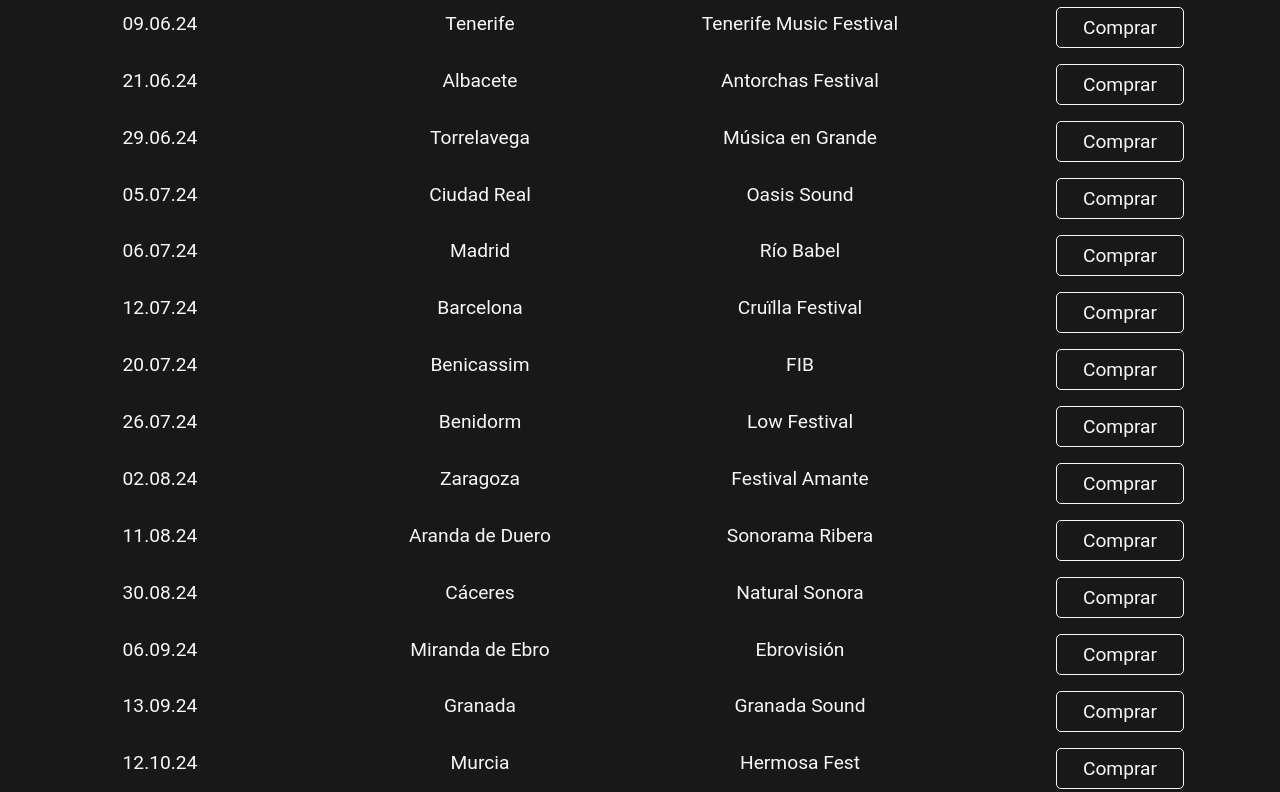
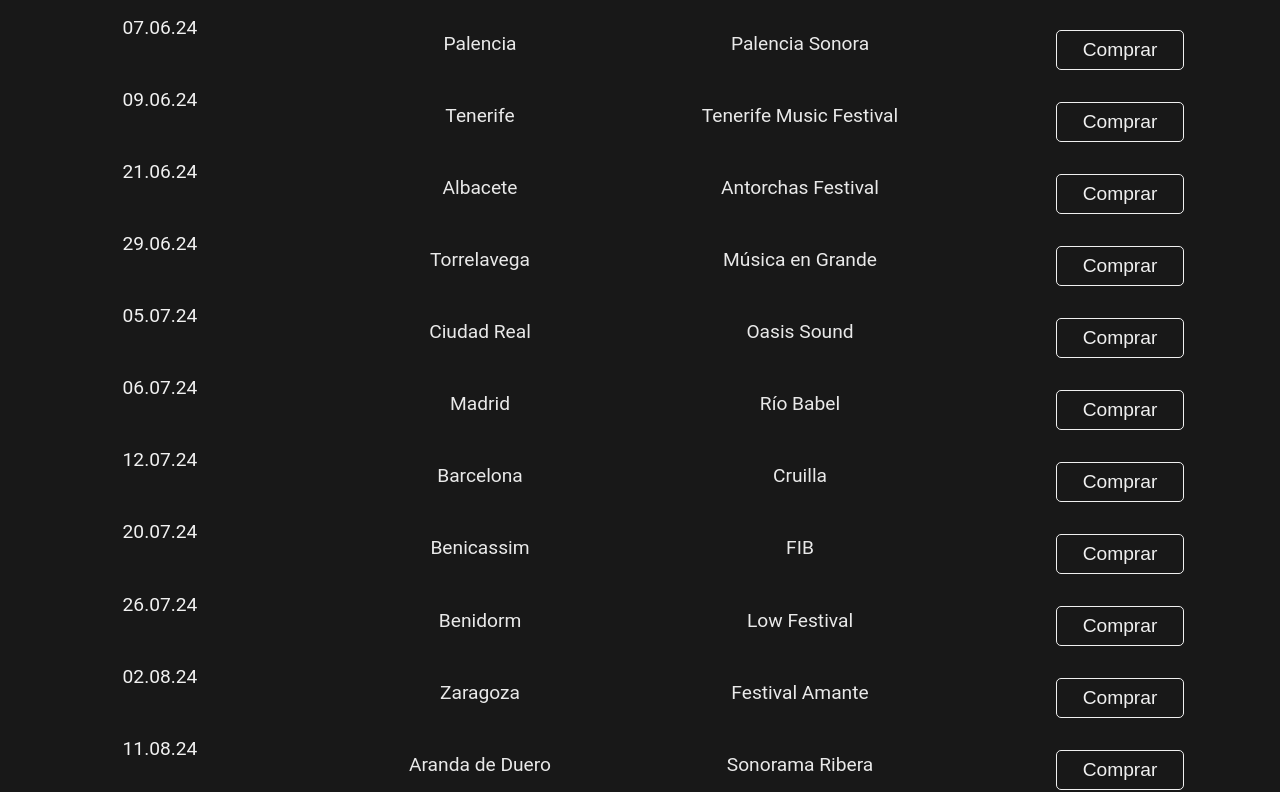
Before and after one commit to criSiles/delaporte, a Vue app: page / in a window 1280 px wide. Shown: the part 2636-3428 px from the top of the page. Built offline with nearby package versions, Linux system fonts and the light colour scheme.

Commit message:
chore: Update DelaporteTour.vue to refactor it and add concertsDb.json

```diff
--- /dev/null
+++ b/public/data/concertsDb.json
@@ -0,0 +1,164 @@
+{
+  "concerts": [
+    {
+      "id": 1,
+      "city": "Bilbao",
+      "venue": "Zeidfest Gaztea",
+      "date": "13.04.24",
+      "past": true,
+      "tickets-link": "https://zeidfestgaztea.eus/"
+    },
+    {
+      "id": 2,
+      "city": "Murcia",
+      "venue": "Warm Up Festival",
+      "date": "03.05.24",
+      "past": true,
+      "tickets-link": "https://warmupfestival.es/"
+    },
+    {
+      "id": 3,
+      "city": "Sevilla",
+      "venue": "Interestelar",
+      "date": "17.05.24",
+      "past": true,
+      "tickets-link": "https://www.interestelarsevilla.com/"
+    },
+    {
+      "id": 4,
+      "city": "Málaga",
+      "venue": "Oh, See! Festival",
+      "date": "24.05.24",
+      "past": true,
+      "tickets-link": ""
+    },
+    {
+      "id": 5,
+      "city": "Palencia",
+      "venue": "Palencia Sonora",
+      "date": "07.06.24",
+      "past": true,
+      "tickets-link": "https://ohseemalaga.com/"
+    },
+    {
+      "id": 6,
+      "city": "Tenerife",
+      "venue": "Tenerife Music Festival",
+      "date": "09.06.24",
+      "past": true,
+      "tickets-link": "Tenerife Music Festival"
+    },
+    {
+      "id": 7,
+      "city": "Albacete",
+      "venue": "Antorchas Festival",
+      "date": "21.06.24",
+      "past": true,
+      "tickets-link": "https://antorchasfestival.com/#entradas"
+    },
+    {
+      "id": 8,
+      "city": "Torrelavega",
+      "venue": "Música en Grande",
+      "date": "29.06.24",
+      "past": false,
+      "tickets-link": "https://musicaengrande.es/entradas-de-dia/sabado-29"
+    },
+    {
+      "id": 9,
+      "city": "Ciudad Real",
+      "venue": "Oasis Sound",
+      "date": "05.07.24",
+      "past": false,
+      "tickets-link": "https://fanmusicfest.com/content/oasis-sound-festival-2024"
+    },
+    {
+      "id": 10,
+      "city": "Madrid",
+      "venue": "Río Babel",
+      "date": "06.07.24",
+      "past": false,
+      "tickets-link": "https://festivalriobabel.com/rio-babel-home/"
+    },
+    {
+      "id": 11,
+      "city": "Barcelona",
+      "venue": "Cruilla",
+      "date": "12.07.24",
+      "past": false,
+      "tickets-link": "https://www.cruillabarcelona.com/es/artists/delaporte/?utm_source=webartista&utm_medium=publino&utm_term=fanartista&utm_content=delaporte&utm_campaign=ce24artistes"
+    },
+    {
+      "id": 12,
+      "city": "Benicassim",
+      "venue": "FIB",
+      "date": "20.07.24",
+      "past": false,
+      "tickets-link": "https://fiberfib.com/abonos/"
+    },
+    {
+      "id": 13,
+      "city": "Benidorm",
+      "venue": "Low Festival",
+      "date": "26.07.24",
+      "past": false,
+      "tickets-link": "https://lowfestival.es/abonos/"
+    },
+    {
+      "id": 14,
+      "city": "Zaragoza",
+      "venue": "Festival Amante",
+      "date": "02.08.24",
+      "past": false,
+      "tickets-link": "https://festivalamante.org/"
+    },
+    {
+      "id": 15,
+      "city": "Aranda de Duero",
+      "venue": "Sonorama Ribera",
+      "date": "11.08.24",
+      "past": false,
+      "tickets-link": "https://www.sonoramaribera.com/entradas/"
+    },
+    {
+      "id": 16,
+      "city": "Cáceres",
+      "venue": "Natural Sonora",
+      "date": "30.08.24",
+      "past": false,
+      "tickets-link": "https://www.giglon.com/todos?idEvent=abono-festival-navalsonora-2024"
+    },
+    {
+      "id": 17,
+      "city": "Miranda de Ebro",
+      "venue": "Ebrovisión",
+      "date": "06.09.24",
+      "past": false,
+      "tickets-link": "https://ebrovision.com/"
+    },
+    {
+      "id": 18,
+      "city": "Granada",
+      "venue": "Granada Sound",
+      "date": "13.09.24",
+      "past": false,
+      "tickets-link": "https://granadasound.com/"
+    },
+    {
+      "id": 19,
+      "city": "Lanzarote",
+      "venue": "Arrecife en Vivo",
+      "date": "11.10.24",
+      "past": false,
+      "tickets-link": "https://www.arrecifeenvivo.com/"
+    },
+    {
+      "id": 20,
+      "city": "Murcia",
+      "venue": "Hermosa Fest",
+      "date": "12.10.24",
+      "past": false,
+      "tickets-link": "https://www.hermosafest.com/"
+    }
+  ]
+}
--- a/src/components/delaporte/DelaporteFooter.vue
+++ b/src/components/delaporte/DelaporteFooter.vue
@@ -1,6 +1,6 @@
 <template>
   <footer id="footer">
-    <div>©2024 DELAPORTE.</div>
+    <div>©2024 DELAPORTE</div>
   </footer>
 </template>
 
--- a/src/components/delaporte/DelaporteTour.vue
+++ b/src/components/delaporte/DelaporteTour.vue
@@ -3,136 +3,64 @@
     <router-link class="nav-links" :to="{ path: '/', hash: '#tour' }">
       <h1 class="title">Tour</h1>
     </router-link>
-    <!-- TODO: Make a v-for and fetch the data of a json DB -->
     <div class="concerts-container">
-      <div class="dates-container">
+      <div class="dates">
         <h1 class="subtitle">Fechas</h1>
-        <div class="concerts-list">13.04.24</div>
-        <div class="concerts-list">03.05.24</div>
-        <div class="concerts-list">17.05.24</div>
-        <div class="concerts-list">24.05.24</div>
-        <div class="concerts-list">07.06.24</div>
-        <div class="concerts-list">09.06.24</div>
-        <div class="concerts-list">21.06.24</div>
-        <div class="concerts-list">29.06.24</div>
-        <div class="concerts-list">05.07.24</div>
-        <div class="concerts-list">06.07.24</div>
-        <div class="concerts-list">12.07.24</div>
-        <div class="concerts-list">20.07.24</div>
-        <div class="concerts-list">26.07.24</div>
-        <div class="concerts-list">02.08.24</div>
-        <div class="concerts-list">11.08.24</div>
-        <div class="concerts-list">30.08.24</div>
-        <div class="concerts-list">06.09.24</div>
-        <div class="concerts-list">13.09.24</div>
-        <div class="concerts-list">12.10.24</div>
+        <div v-for="concert in concertsData.concerts" :key="concert.id" class="concerts-list">
+          <div>{{ concert.date }}</div>
+        </div>
       </div>
-
-      <div class="cities-container">
+      <div class="cities">
         <h1 class="subtitle">Ciudades</h1>
-        <div class="concerts-list">Bilbao</div>
-        <div class="concerts-list">Murcia</div>
-        <div class="concerts-list">Sevilla</div>
-        <div class="concerts-list">Málaga</div>
-        <div class="concerts-list">Palencia</div>
-        <div class="concerts-list">Tenerife</div>
-        <div class="concerts-list">Albacete</div>
-        <div class="concerts-list">Torrelavega</div>
-        <div class="concerts-list">Ciudad Real</div>
-        <div class="concerts-list">Madrid</div>
-        <div class="concerts-list">Barcelona</div>
-        <div class="concerts-list">Benicassim</div>
-        <div class="concerts-list">Benidorm</div>
-        <div class="concerts-list">Zaragoza</div>
-        <div class="concerts-list">Aranda de Duero</div>
-        <div class="concerts-list">Cáceres</div>
-        <div class="concerts-list">Miranda de Ebro</div>
-        <div class="concerts-list">Granada</div>
-        <div class="concerts-list">Murcia</div>
+        <div v-for="concert in concertsData.concerts" :key="concert.id" class="concerts-list">
+          <div class="cities">{{ concert.city }}</div>
+        </div>
       </div>
-      <div class="venues-container">
+      <div class="venues">
         <h1 class="subtitle">Lugar</h1>
-        <div class="concerts-list">Zeidfest Gaztea</div>
-        <div class="concerts-list">Warm Up Festival</div>
-        <div class="concerts-list">Interestelar</div>
-        <div class="concerts-list">Oh, See! Festival</div>
-        <div class="concerts-list">Palencia Sonora</div>
-        <div class="concerts-list">Tenerife Music Festival</div>
-        <div class="concerts-list">Antorchas Festival</div>
-        <div class="concerts-list">Música en Grande</div>
-        <div class="concerts-list">Oasis Sound</div>
-        <div class="concerts-list">Río Babel</div>
-        <div class="concerts-list">Cruïlla Festival</div>
-        <div class="concerts-list">FIB</div>
-        <div class="concerts-list">Low Festival</div>
-        <div class="concerts-list">Festival Amante</div>
-        <div class="concerts-list">Sonorama Ribera</div>
-        <div class="concerts-list">Natural Sonora</div>
-        <div class="concerts-list">Ebrovisión</div>
-        <div class="concerts-list">Granada Sound</div>
-        <div class="concerts-list">Hermosa Fest</div>
+        <div v-for="concert in concertsData.concerts" :key="concert.id" class="concerts-list">
+          <div class="venues">{{ concert.venue }}</div>
+        </div>
       </div>
       <div class="tickets-container">
         <h1 class="subtitle">Entradas</h1>
-        <div v-for="(show, index) in showMessages" :key="index">
-          <button class="concerts-list btn unable-btn" @click="toggleMessage(index)">
-            Comprar
-          </button>
-          <div v-if="show" class="message">Concierto pasado</div>
+        <div v-for="concert in concertsData.concerts" :key="concert.id" class="concerts-list">
+          <a :href="getTicketLink(concert)">
+            <button v-if="!concert.past" :class="{ 'able-btn': true, 'tickets-btn': true }">
+              Comprar
+            </button>
+            <button
+              v-else
+              :class="{ 'unable-btn': isButtonDisabled, 'tickets-btn': true }"
+              @click.prevent="handleButtonClick"
+            >
+              Comprar
+            </button>
+            <div v-if="showMessage" class="message">Concierto pasado</div>
+          </a>
         </div>
-        <a href="https://antorchasfestival.com/#entradas">
-          <button class="concerts-list btn able-btn">Comprar</button>
-        </a>
-        <a href="https://musicaengrande.es/entradas-de-dia/sabado-29">
-          <button class="concerts-list btn able-btn">Comprar</button>
-        </a>
-        <a href="https://fanmusicfest.com/content/oasis-sound-festival-2024">
-          <button class="concerts-list btn able-btn">Comprar</button>
-        </a>
-        <a href="https://festivalriobabel.com/rio-babel-home/">
-          <button class="concerts-list btn able-btn">Comprar</button>
-        </a>
-        <a
-          href="https://www.cruillabarcelona.com/es/artists/delaporte/?utm_source=webartista&utm_medium=publino&utm_term=fanartista&utm_content=delaporte&utm_campaign=ce24artistes"
-        >
-          <button class="concerts-list btn able-btn">Comprar</button>
-        </a>
-        <a href="https://fiberfib.com/abonos/">
-          <button class="concerts-list btn able-btn">Comprar</button>
-        </a>
-        <a href="https://lowfestival.es/abonos/">
-          <button class="concerts-list btn able-btn">Comprar</button>
-        </a>
-        <a href="https://festivalamante.org/">
-          <button class="concerts-list btn able-btn">Comprar</button>
-        </a>
-        <a href="https://www.sonoramaribera.com/entradas/">
-          <button class="concerts-list btn able-btn">Comprar</button>
-        </a>
-        <a href="https://www.giglon.com/todos?idEvent=abono-festival-navalsonora-2024">
-          <button class="concerts-list btn able-btn">Comprar</button>
-        </a>
-        <a href="https://ebrovision.com/">
-          <button class="concerts-list btn able-btn">Comprar</button>
-        </a>
-        <a href="https://granadasound.com/">
-          <button class="concerts-list btn able-btn">Comprar</button>
-        </a>
-        <a href="https://www.hermosafest.com/">
-          <button class="concerts-list btn able-btn">Comprar</button>
-        </a>
       </div>
     </div>
   </section>
 </template>
+
 <script setup>
-import { ref } from 'vue'
+import { ref, onMounted } from 'vue'
 
-const showMessages = ref([false, false, false, false, false, false])
+const concertsData = ref({ concerts: [] })
+const showMessages = ref([])
+const isButtonDisabled = ref(true)
 
-const toggleMessage = (index) => {
-  showMessages.value[index] = !showMessages.value[index]
+const getTicketLink = (concert) => {
+  return concert['tickets-link']
 }
+
+onMounted(async () => {
+  const response = await fetch('/data/concertsDb.json')
+  const data = await response.json()
+  concertsData.value = data
+  showMessages.value = data.concerts.map(() => false)
+})
 </script>
 
 <style>
@@ -153,14 +81,19 @@ const toggleMessage = (index) => {
   padding-top: 1rem;
 }
 
-.dates-container,
-.cities-container,
-.venues-container {
+.dates,
+.cities,
+.venues {
   display: flex;
   flex-direction: column;
   align-items: center;
   list-style: none;
   flex: 1 1 17%;
+  margin-top: 1rem;
+  color: var(--text-primary);
+  font-family: 'Roboto', sans-serif;
+  font-size: 1.2rem;
+  opacity: 0.97;
   margin-top: 1rem;
 }
 
@@ -170,10 +103,9 @@ const toggleMessage = (index) => {
   align-items: center;
   list-style: none;
   flex: 1 1 17%;
-  margin-top: 0.85rem;
+  margin-top: 1.1rem;
 }
 
-/* TODO: Make the words be align at the left */
 .concerts-list {
   display: flex;
   flex-direction: column;
@@ -187,7 +119,8 @@ const toggleMessage = (index) => {
   margin-top: 1rem;
 }
 
-.btn {
+/* TODO: Align the buttons with the rest */
+.tickets-btn {
   padding: 0.5rem 1rem;
   border: 1px solid var(--text-primary);
   background-color: var(--background-primary);
@@ -196,6 +129,7 @@ const toggleMessage = (index) => {
   width: 8rem;
   font-size: 1.2rem;
   opacity: 0.97;
+  margin-top: 1rem;
 }
 
 .able-btn:hover {
@@ -223,12 +157,12 @@ const toggleMessage = (index) => {
     font-size: 1rem;
   }
 
-  .venues-container {
+  .venues {
     display: none;
   }
-  .dates-container,
-  .cities-container,
-  .tickets-container {
+  .dates,
+  .cities,
+  .tickets {
     margin-top: 0;
     white-space: nowrap;
   }
```
